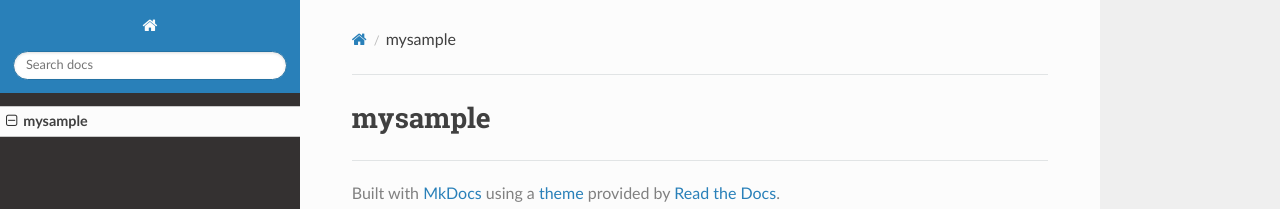
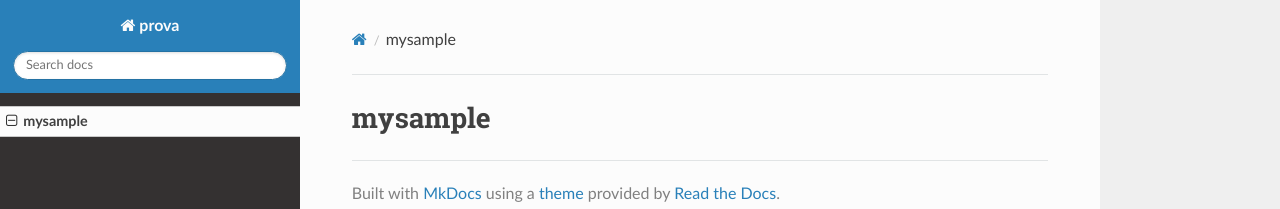
Before and after one commit to zeppaman/markdown-readthedoc-sample, an MkDocs documentation site: the page built from docs/index.md, in a window 1280 px wide. Shown: the top 209 px of the page. Built offline with MkDocs 1.6.1, drawn with Linux system fonts in a browser that asks for light colours; nearby versions of some CDN libraries.

Commit message:
Update mkdocs.yml

```diff
--- a/mkdocs.yml
+++ b/mkdocs.yml
@@ -1 +1,2 @@
 theme: readthedocs
+site_name: prova
```
